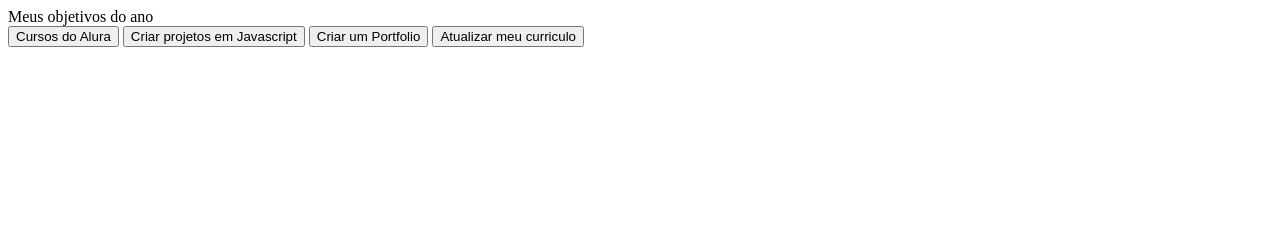
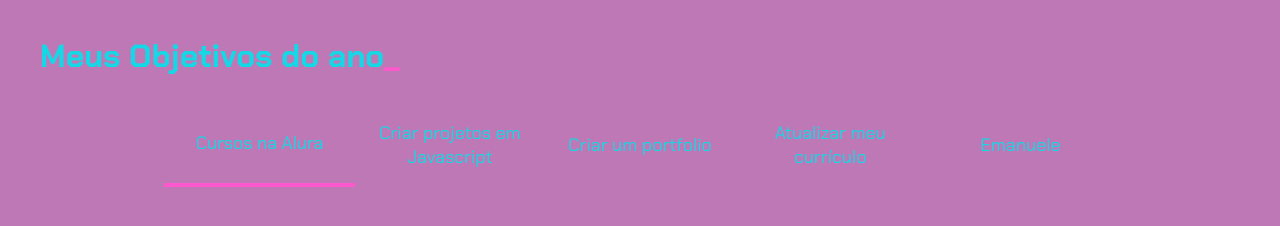
Before and after one commit to emanuelecordeiro/matematica-II-3-ano, a plain HTML site: page index.html in a window 1280 px wide. Drawn offline with Linux system fonts and the light colour scheme.

Commit message:
Add files via upload

```diff
--- a/index.html
+++ b/index.html
@@ -1,18 +1,24 @@
 <!DOCTYPE html>
 <html lang="pt-br">
+
 <head>
     <meta charset="UTF-8">
     <meta name="viewport" content="width=device-width, initial-scale=1.0">
     <title>Meus objetivos do ano</title>
+    <link rel="stylesheet" href="style.css">
 </head>
+
 <body>
-    <section class="conteudo-principal"></section>
-    <h class="2">Meus objetivos do ano</h>
-    <div class="botoes">
-        <button class="botao">Cursos do Alura</button>
-        <button class="botao">Criar projetos em Javascript</button>
-        <button class="botao">Criar um Portfolio</button>
-        <button class="botao">Atualizar meu curriculo</button>
-    </div>
+    <section class="conteudo-principal">
+        <h2 class="titulo-principal">Meus Objetivos do ano<span>_</span></h2>
+        <div class="botoes">
+            <button class="botao ativo">Cursos na Alura</button>
+            <button class="botao">Criar projetos em Javascript</button>
+            <button class="botao">Criar um portfolio</button>
+            <button class="botao">Atualizar meu currículo</button>
+             <button class="botao">Emanuele</button>
+        </div>
+    </section>
+    <script src="main.js"></script>
 </body>
 </html>
--- /dev/null
+++ b/main.js
@@ -0,0 +1,12 @@
+const botoes = document.querySelectorAll(".botao");
+
+for(let i=0;i <botoes.length;i++){
+    botoes[i].onclick = function(){
+
+        for(let j=0;j<botoes.length;j++){
+            botoes[j].classList.remove("ativo");
+        }
+
+        botoes[i].classList.add("ativo");
+    }
+}
--- a/style.css
+++ b/style.css
@@ -1,3 +1,81 @@
-    :root{
-        --cor-de-fundo: #1E1E1E;
+@import url('https://fonts.googleapis.com/css2?family=Chakra+Petch:wght@400;700&display=swap');
+
+:root {
+    --cor-de-fundo: #be78b5;
+    --verde: #ff57cd;
+    --branco: #15d8e6;
+    --botao-ativo:#ff57cd
+    --botao-inativo: rgba(58, 55, 94, 0.5);
+    --texto-fundo: rgba(58, 55, 94, 0.3);
+}
+
+body {
+    background-color: var(--cor-de-fundo);
+    color: var(--branco);
+    font-family: 'Chakra Petch', sans-serif;
+}
+
+
+.conteudo-principal {
+    display: flex;
+    flex-direction: column;
+    justify-content: center;
+    align-items: center;
+    max-width: 1200px;
+    width: 100%;
+    margin: 0 auto;
+}
+
+.titulo-principal {
+    text-align: left;
+    width: 100%;
+    font-size: 32px;
+}
+
+.titulo-principal span {
+    color: var(--verde);
+}
+
+
+.botao {
+    font-family: 'Chakra Petch', sans-serif;
+    background-color: var(--botao-inativo);
+    color: var(--branco);
+    display: flex;
+    justify-content: center;
+    padding: 1em;
+    font-size: 18px;
+    align-items: center;
+    width: 100%;
+    border-bottom: 4px solid var(--botao-ativo);
+    border-left: 2px solid var(--botao-ativo);
+    border-right: 2px solid var(--botao-ativo);
+    border-top: none;
+}
+
+.botao:first-child {
+    border-radius: 40px 40px 0 0;
+}
+
+.botoes {
+    display: block;
+}
+
+.ativo{
+    background-color: var(--botao-ativo);
+    border-bottom: 4px solid var(--verde);
+}
+
+@media screen and (min-width: 768px) {
+    .botoes {
+        display: flex;
     }
+
+    .botao:first-child {
+        border-radius: 40px 0 0 0;
+    }
+
+    .botao:last-child {
+        border-radius: 0 40px 0 0;
+    }
+}
```
Also changed, not shown: 1 other file.
